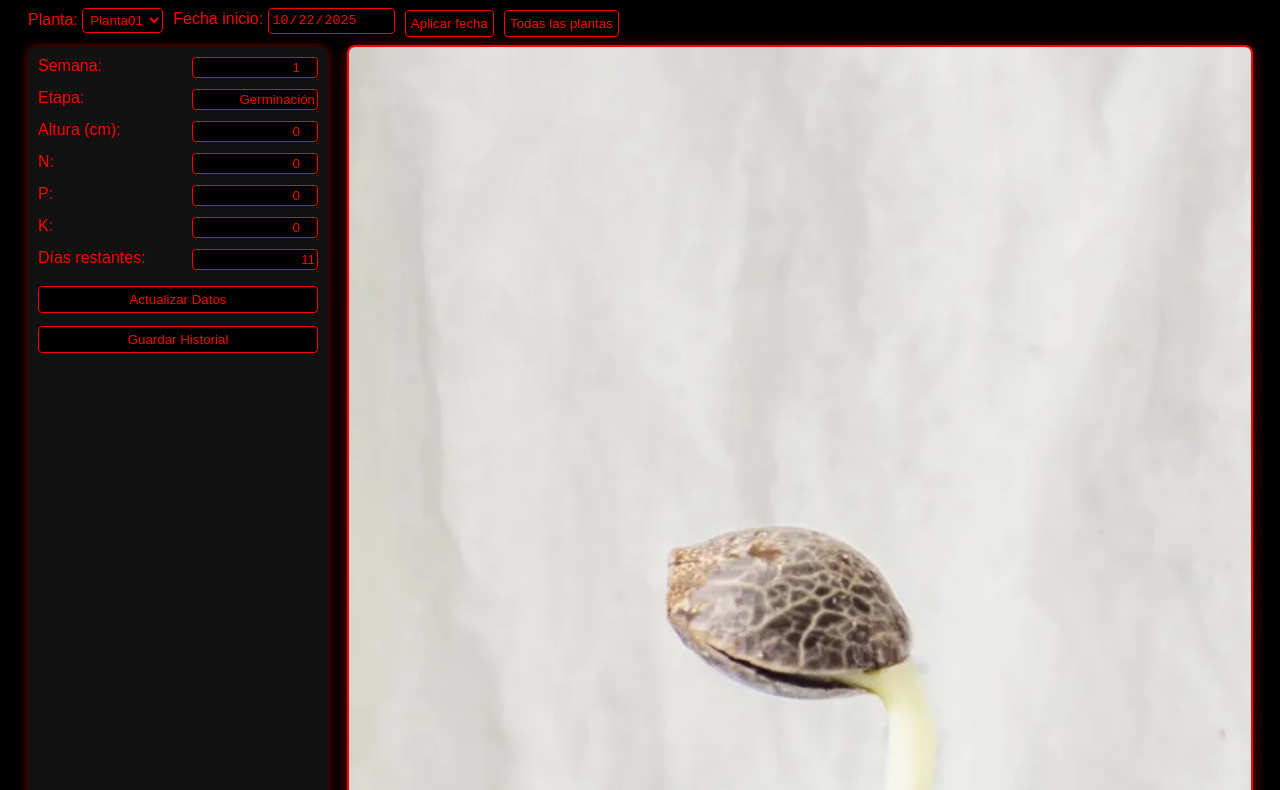
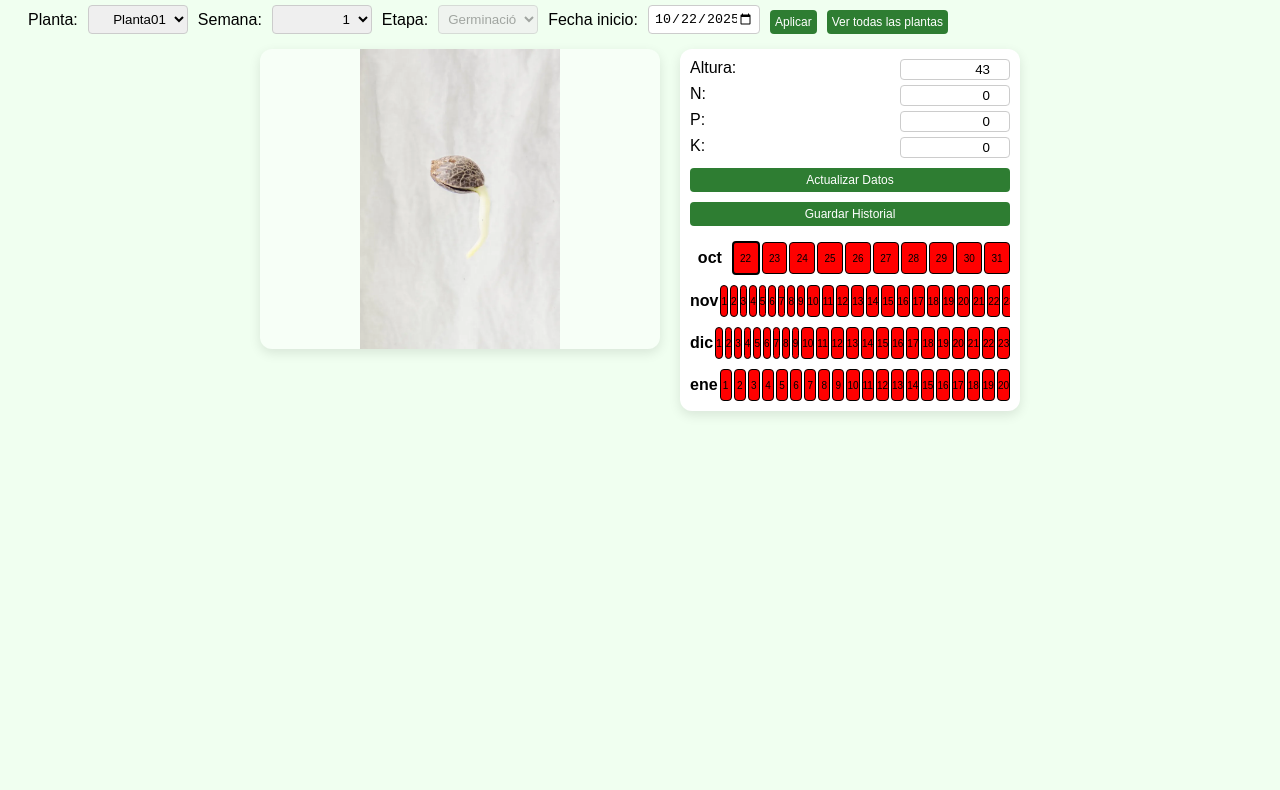
Before and after one commit to Mago6/espanta, a plain HTML site: page index6.html in a window 1280 px wide. Shown: the part 91-881 px from the top of the page. After the commit the page ends 800 px from the top, so only its background shows below. Drawn offline with Linux system fonts and the light colour scheme.

Commit message:
Update index6.html

```diff
--- a/index6.html
+++ b/index6.html
@@ -1,208 +1,194 @@
 <!DOCTYPE html>
 <html lang="es">
 <head>
-<meta charset="utf-8">
-<title>Seguimiento Plantas</title>
+<meta charset="UTF-8">
+<title>25 Plantas - Calendario Diario</title>
 <style>
-body { font-family: Arial, sans-serif; background:#000; color:#f00; padding:20px; }
-h2 { text-align:center; margin-bottom:20px; color:#f00; }
+body { font-family: Arial; background:#f0fff0; padding:20px; }
+h2 { text-align:center; margin-bottom:20px; }
+.selection-panel { margin-bottom:15px; display:flex; gap:10px; flex-wrap: wrap; align-items:center; }
+.selection-panel select, .selection-panel input { padding:5px; border-radius:4px; }
+.main-container { display:flex; gap:20px; flex-wrap: wrap; justify-content:center; }
+.viewer { width:400px; height:300px; background:#f7fff7; border-radius:12px; box-shadow:0 4px 12px rgba(0,0,0,0.1); display:flex; align-items:center; justify-content:center; }
+.plant-img { width:100%; height:100%; object-fit:contain; border-radius:8px; }
+.info-panel { width:320px; background:#fff; border-radius:12px; box-shadow:0 4px 12px rgba(0,0,0,0.1); padding:10px; display:flex; flex-direction:column; gap:5px; }
+.info-item { display:flex; justify-content:space-between; }
+select, input { width:100px; text-align:right; border-radius:4px; border:1px solid #ccc; padding:2px 4px; }
+button { margin-top:5px; padding:5px; border-radius:4px; border:none; background:#2e7d32; color:white; cursor:pointer; font-size:12px; }
 
-.selection-panel { display:flex; gap:10px; align-items:center; flex-wrap:wrap; margin-bottom:10px; }
-.selection-panel select,input { padding:3px; border-radius:4px; border:1px solid #f00; background:#000; color:#f00; }
+#calendarContainer { display:flex; flex-direction:column; gap:10px; max-height:400px; overflow-x:auto; padding-top:10px;}
+.month-row { display:flex; gap:2px; align-items:center; flex-wrap:nowrap; }
+.month-label { width:50px; font-weight:bold; display:flex; align-items:center; justify-content:center; }
+.day-box { width:30px; height:30px; display:flex; justify-content:center; align-items:center; border-radius:4px; font-size:10px; cursor:pointer; background:red; color:black; border:1px solid black; }
+.current-day { border:2px solid black; }
 
-.container { display:flex; gap:20px; }
-.left-panel { width:280px; background:#111; padding:10px; border-radius:8px; box-shadow:0 0 10px rgba(255,0,0,0.5); display:flex; flex-direction:column; gap:8px; }
-.left-panel label { display:flex; justify-content:space-between; margin-bottom:3px; }
-.left-panel input { width:120px; text-align:right; border-radius:4px; border:1px solid #f00; background:#000; color:#f00; padding:2px; }
-
-button { padding:5px; border-radius:4px; border:1px solid #f00; background:#000; color:#f00; cursor:pointer; margin-top:5px; }
-button:hover { background:#f00; color:#000; }
-
-.viewer { flex:1; background:#111; border-radius:12px; box-shadow:0 0 15px rgba(255,0,0,0.5); display:flex; justify-content:center; align-items:center; margin-bottom:10px; }
-.plant-img { width:100%; height:100%; object-fit:contain; border:2px solid #f00; border-radius:8px; }
-
-#calendarContainer { display:flex; gap:2px; padding-bottom:10px; overflow-x:auto; border-top:1px solid #f00; border-bottom:1px solid #f00; }
-
-.all-plants-container { display:flex; flex-wrap:wrap; gap:5px; margin-top:10px; }
-.small-plant { width:80px; height:80px; object-fit:contain; border:1px solid #f00; border-radius:4px; }
+#dashboard { display:none; margin-top:20px; }
+.dashboard-grid { display:grid; grid-template-columns: repeat(5, 1fr); gap:10px; }
+.plant-card { padding:5px; border-radius:6px; background:#fff; box-shadow:0 2px 8px rgba(0,0,0,0.1); text-align:center; font-size:12px; display:flex; flex-direction:column; align-items:center; }
+.plant-card img { width:80px; height:60px; object-fit:contain; border-radius:4px; margin-bottom:5px; }
 </style>
 </head>
 <body>
 
-<h2>Seguimiento Plantas</h2>
+<h2>25 Plantas - Calendario Diario</h2>
 
 <div class="selection-panel">
-  <label>Planta:
-    <select id="plantSelect"></select>
-  </label>
-  <label>Fecha inicio:
-    <input type="date" id="startDate">
-  </label>
-  <button id="applyStart">Aplicar fecha</button>
-  <button id="showAll">Todas las plantas</button>
+  <label>Planta:</label>
+  <select id="plantSelect"></select>
+  <label>Semana:</label>
+  <select id="weekSelect"></select>
+  <label>Etapa:</label>
+  <select id="stageSelect" disabled>
+    <option>Germinación</option>
+    <option>Plántula</option>
+    <option>Vegetativo</option>
+    <option>Floración media</option>
+    <option>Floración final / Maduración</option>
+    <option>Cosecha</option>
+  </select>
+  <label>Fecha inicio:</label>
+  <input type="date" id="startDate">
+  <button id="applyStart">Aplicar</button>
+  <button id="showDashboard">Ver todas las plantas</button>
 </div>
 
-<div class="container">
-  <div class="left-panel">
-    <label>Semana: <input type="number" id="weekInput" disabled></label>
-    <label>Etapa: <input type="text" id="stageInput" disabled></label>
-    <label>Altura (cm): <input type="number" id="heightInput"></label>
-    <label>N: <input type="number" id="nInput"></label>
-    <label>P: <input type="number" id="pInput"></label>
-    <label>K: <input type="number" id="kInput"></label>
-    <label>Días restantes: <input type="text" id="remainingInput" disabled></label>
-    <button id="updateBtn">Actualizar Datos</button>
-    <button id="saveBtn">Guardar Historial</button>
-  </div>
-
+<div class="main-container">
   <div class="viewer">
     <img id="plantImg" class="plant-img" src="week01.webp" alt="Planta">
   </div>
+  <div class="info-panel">
+    <div class="info-item"><label>Altura:</label><input type="number" id="heightInput"></div>
+    <div class="info-item"><label>N:</label><input type="number" id="nInput"></div>
+    <div class="info-item"><label>P:</label><input type="number" id="pInput"></div>
+    <div class="info-item"><label>K:</label><input type="number" id="kInput"></div>
+    <button id="updateBtn">Actualizar Datos</button>
+    <button id="saveBtn">Guardar Historial</button>
+    <div id="calendarContainer"></div>
+  </div>
 </div>
 
-<div id="calendarContainer"></div>
-<div class="all-plants-container" id="allPlantsContainer" style="display:none;"></div>
+<div id="dashboard">
+  <h3>Dashboard - Todas las plantas</h3>
+  <div class="dashboard-grid" id="dashboardGrid"></div>
+</div>
 
 <script>
 const NUM_PLANTS=25;
 const plantSelect=document.getElementById('plantSelect');
-const startDateInput=document.getElementById('startDate');
+const weekSelect=document.getElementById('weekSelect');
+const stageSelect=document.getElementById('stageSelect');
 const plantImg=document.getElementById('plantImg');
-const calendarContainer=document.getElementById('calendarContainer');
-const allPlantsContainer=document.getElementById('allPlantsContainer');
-
-const weekInput=document.getElementById('weekInput');
-const stageInput=document.getElementById('stageInput');
 const heightInput=document.getElementById('heightInput');
 const nInput=document.getElementById('nInput');
 const pInput=document.getElementById('pInput');
 const kInput=document.getElementById('kInput');
-const remainingInput=document.getElementById('remainingInput');
+const calendarContainer=document.getElementById('calendarContainer');
+const startDateInput=document.getElementById('startDate');
+const dashboard=document.getElementById('dashboard');
+const dashboardGrid=document.getElementById('dashboardGrid');
 
-const updateBtn=document.getElementById('updateBtn');
-const applyStart=document.getElementById('applyStart');
-const saveBtn=document.getElementById('saveBtn');
-const showAllBtn=document.getElementById('showAll');
+let plantsData={}, currentPlant='Planta01', startDateValue=new Date();
 
-let plantsData={}, currentPlant='Planta01';
-
-// Inicializar plantas
 for(let i=1;i<=NUM_PLANTS;i++){
   const id='Planta'+String(i).padStart(2,'0');
-  plantsData[id]=JSON.parse(localStorage.getItem(id))||{
-    week:1,
-    startDate:(new Date()).toISOString().split('T')[0],
-    height:0,
-    nutrients:{n:0,p:0,k:0}
-  };
-  const option=document.createElement('option');
-  option.value=id; option.textContent=id;
-  plantSelect.appendChild(option);
+  plantsData[id]=JSON.parse(localStorage.getItem(id))||{week:1,stage:'Germinación',height:0,nutrients:{n:0,p:0,k:0},history:[]};
+  const option=document.createElement('option'); option.value=id; option.textContent=id; plantSelect.appendChild(option);
 }
+for(let i=1;i<=12;i++){ const option=document.createElement('option'); option.value=i; option.textContent=i; weekSelect.appendChild(option); }
 
-// Funciones de etapas
-function getStageName(week){
+function getStage(week){
   if(week<=1) return 'Germinación';
   if(week<=3) return 'Plántula';
   if(week<=7) return 'Vegetativo';
-  if(week<=9) return 'Floración media';
+  if(week===8||week===9) return 'Floración media';
   if(week<=11) return 'Floración final / Maduración';
   return 'Cosecha';
 }
 
-// Calcular semana actual
-function calculateWeek(start){
-  const today=new Date();
-  const startDate=new Date(start);
-  const diff=Math.floor((today-startDate)/(1000*60*60*24));
-  return Math.min(Math.max(Math.floor(diff/7)+1,1),12);
-}
-
-// Generar calendario básico por semana
-function generateCalendar(plantId){
-  calendarContainer.innerHTML='';
+function loadWeek(plantId, week){
   const data=plantsData[plantId];
-  for(let w=1;w<=12;w++){
-    const box=document.createElement('div');
-    box.style.padding='5px';
-    box.style.border='1px solid #f00';
-    box.style.marginRight='2px';
-    box.style.minWidth='40px';
-    box.style.textAlign='center';
-    box.style.background=(w<=data.week)?'#f00':'#111';
-    box.style.color=(w<=data.week)?'#000':'#f00';
-    box.textContent='Semana '+w;
-    calendarContainer.appendChild(box);
-  }
-}
-
-// Cargar planta
-function loadPlant(id){
-  currentPlant=id;
-  const data=plantsData[id];
-  startDateInput.value=data.startDate;
-  data.week=calculateWeek(data.startDate);
-  plantsData[id]=data;
-  localStorage.setItem(id,JSON.stringify(data));
-
-  weekInput.value=data.week;
-  stageInput.value=getStageName(data.week);
-  plantImg.src=`week${String(data.week).padStart(2,'0')}.webp`;
+  data.week=week;
+  data.stage=getStage(week);
+  if(data.height===0) data.height=Math.floor(Math.random()*45)+1;
+  if(!data.nutrients) data.nutrients={n:10,p:10,k:10};
+  weekSelect.value=data.week;
+  stageSelect.value=data.stage;
   heightInput.value=data.height;
   nInput.value=data.nutrients.n;
   pInput.value=data.nutrients.p;
   kInput.value=data.nutrients.k;
-  remainingInput.value=Math.max(12-data.week,0);
-
-  generateCalendar(id);
-  allPlantsContainer.style.display='none';
+  plantImg.src=`week${String(data.week).padStart(2,'0')}.webp`;
+  generateDailyCalendar(plantId);
+  localStorage.setItem(plantId,JSON.stringify(data));
 }
 
-// Actualizar datos
-updateBtn.addEventListener('click',()=>{
+function loadPlant(plantId){ currentPlant=plantId; loadWeek(plantId,plantsData[plantId].week); }
+
+function generateDailyCalendar(plantId){
+  calendarContainer.innerHTML='';
+  const data=plantsData[plantId];
+  let date = new Date(startDateValue);
+  let endDate = new Date(date); endDate.setDate(endDate.getDate()+90); // 3 meses aprox.
+
+  const months = {};
+  while(date <= endDate){
+    const monthKey = date.getFullYear()+'-'+(date.getMonth()+1);
+    if(!months[monthKey]) months[monthKey]=[];
+    months[monthKey].push(new Date(date));
+    date.setDate(date.getDate()+1);
+  }
+
+  for(const key in months){
+    const monthRow=document.createElement('div'); monthRow.className='month-row';
+    const monthLabel=document.createElement('div'); monthLabel.className='month-label';
+    monthLabel.textContent = months[key][0].toLocaleString('es-ES',{month:'short'});
+    monthRow.appendChild(monthLabel);
+
+    months[key].forEach(day=>{
+      const dayBox=document.createElement('div'); dayBox.className='day-box';
+      const weekNum=Math.ceil((day-startDateValue)/(7*24*60*60*1000))+1;
+      if(weekNum===data.week) dayBox.classList.add('current-day');
+      dayBox.textContent=day.getDate();
+      dayBox.onclick=()=>loadWeek(plantId,weekNum);
+      monthRow.appendChild(dayBox);
+    });
+
+    calendarContainer.appendChild(monthRow);
+  }
+}
+
+// Eventos
+plantSelect.addEventListener('change',()=>loadPlant(plantSelect.value));
+weekSelect.addEventListener('change',()=>loadWeek(currentPlant,parseInt(weekSelect.value)));
+document.getElementById('updateBtn').addEventListener('click',()=>{
   const data=plantsData[currentPlant];
   data.height=parseFloat(heightInput.value);
   data.nutrients={n:parseFloat(nInput.value),p:parseFloat(pInput.value),k:parseFloat(kInput.value)};
-  plantsData[currentPlant]=data;
+  loadWeek(currentPlant,data.week);
+});
+document.getElementById('saveBtn').addEventListener('click',()=>{
+  const data=plantsData[currentPlant];
+  data.history.push({date:new Date().toISOString(), week:data.week, stage:data.stage, height:data.height, nutrients:{...data.nutrients}});
   localStorage.setItem(currentPlant,JSON.stringify(data));
-  loadPlant(currentPlant);
+  alert(`Historial guardado para ${currentPlant}`);
 });
-
-// Aplicar fecha inicio
-applyStart.addEventListener('click',()=>{
-  const val=startDateInput.value;
-  if(val){ plantsData[currentPlant].startDate=val; localStorage.setItem(currentPlant,JSON.stringify(plantsData[currentPlant])); loadPlant(currentPlant);}
-});
-
-// Selección planta
-plantSelect.addEventListener('change',()=>loadPlant(plantSelect.value));
-
-// Guardar historial
-saveBtn.addEventListener('click',()=>{
-  const blob=new Blob([JSON.stringify(plantsData,null,2)],{type:'application/json'});
-  const url=URL.createObjectURL(blob);
-  const a=document.createElement('a');
-  a.href=url; a.download='plants_history.json';
-  a.click();
-  URL.revokeObjectURL(url);
-});
-
-// Mostrar todas las plantas
-showAllBtn.addEventListener('click',()=>{
-  allPlantsContainer.innerHTML='';
-  allPlantsContainer.style.display='flex';
+document.getElementById('applyStart').addEventListener('click',()=>{ startDateValue=new Date(startDateInput.value); generateDailyCalendar(currentPlant); });
+document.getElementById('showDashboard').addEventListener('click',()=>{
+  dashboard.style.display='block'; dashboardGrid.innerHTML='';
   for(let i=1;i<=NUM_PLANTS;i++){
     const id='Planta'+String(i).padStart(2,'0');
-    const img=document.createElement('img');
-    img.src=`week${String(plantsData[id].week).padStart(2,'0')}.webp`;
-    img.className='small-plant';
-    allPlantsContainer.appendChild(img);
+    const card=document.createElement('div'); card.className='plant-card';
+    const img=document.createElement('img'); img.src=`week${String(plantsData[id].week).padStart(2,'0')}.webp`; card.appendChild(img);
+    const label=document.createElement('div'); label.textContent=id; card.appendChild(label);
+    card.onclick=()=>{ loadPlant(id); dashboard.style.display='none'; };
+    dashboardGrid.appendChild(card);
   }
 });
 
 // Init
+startDateValue=new Date();
 loadPlant('Planta01');
+startDateInput.value=startDateValue.toISOString().split('T')[0];
 </script>
-
 </body>
 </html>
```
